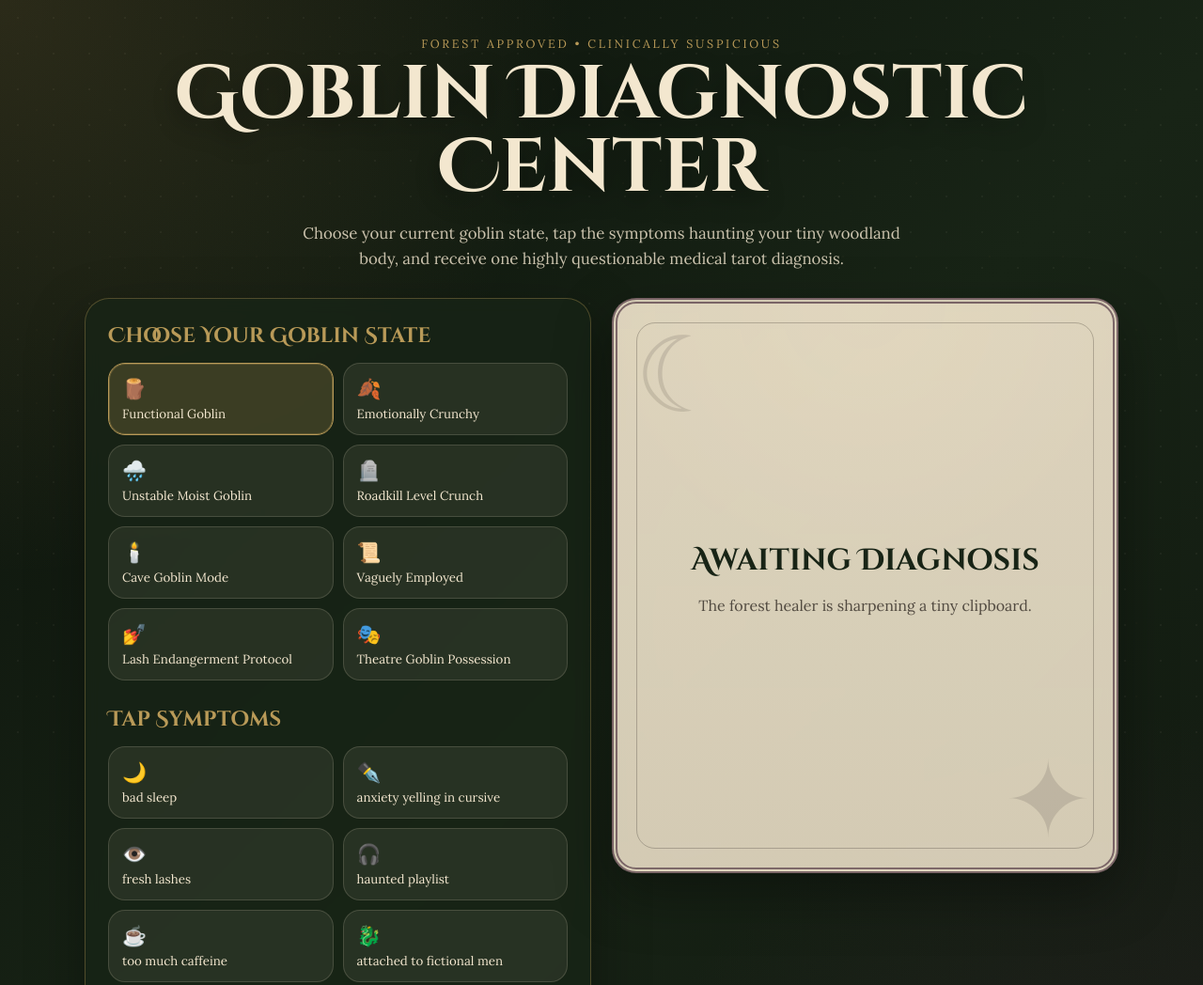
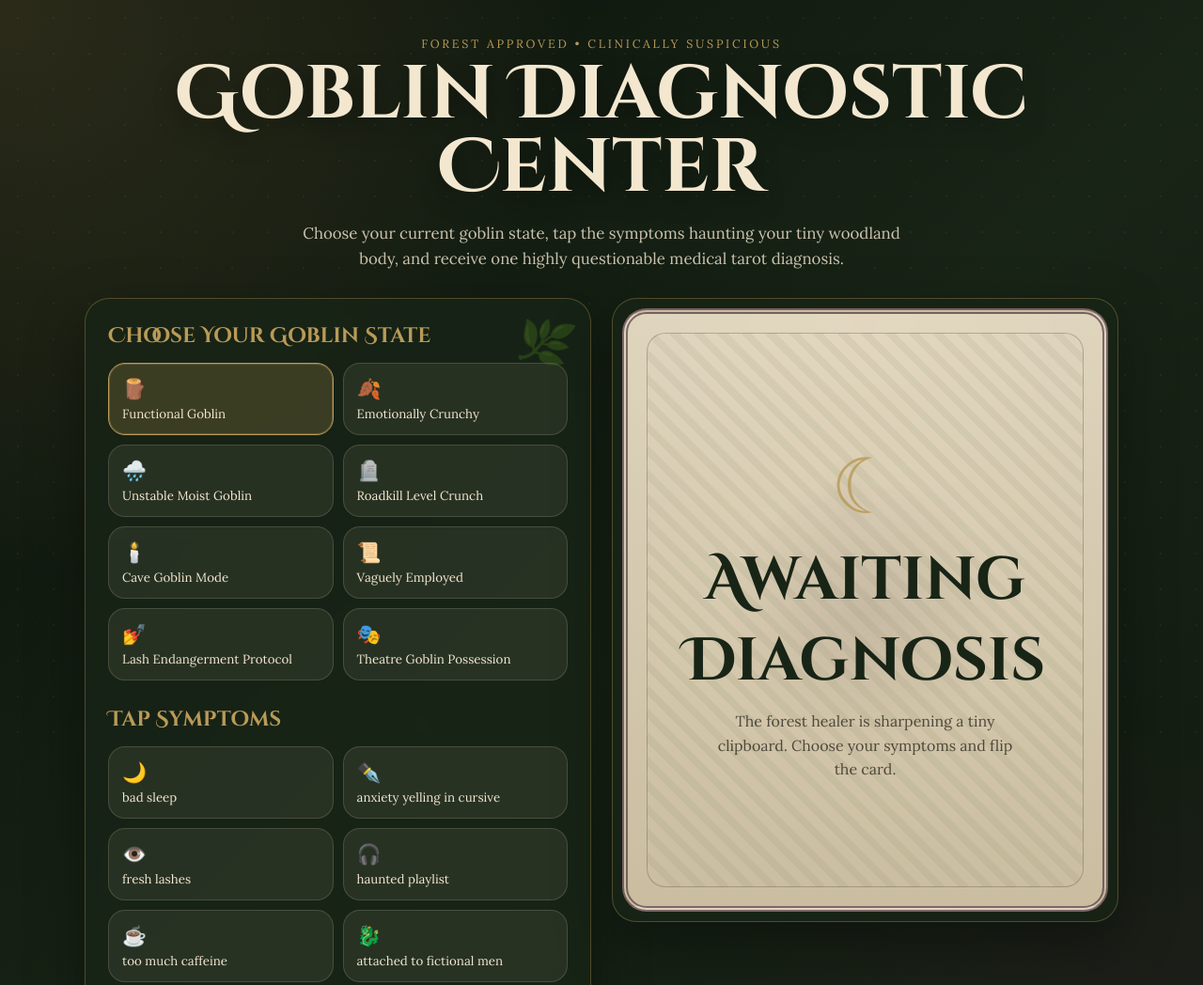
Before and after one commit to Lillycodekitty/Goblin-disgnostic-centre-V1, a plain HTML site: page index.html in a window 1280 px wide. Shown: the top 1048 px of the page at 94% size. Drawn offline with Linux system fonts and the light colour scheme.

Commit message:
Update index.html

```diff
--- a/index.html
+++ b/index.html
@@ -11,6 +11,7 @@
       --moss: #5f7144;
       --mushroom: #d8c7aa;
       --parchment: #f3e7cf;
+      --parchment-deep: #dfcfb0;
       --ink: #261f19;
       --gold: #b99a58;
       --plum: #4a2f3d;
@@ -38,11 +39,29 @@
       position: fixed;
       inset: 0;
       background-image:
-        radial-gradient(circle, rgba(243, 231, 207, 0.11) 1px, transparent 1px),
+        radial-gradient(circle, rgba(243, 231, 207, 0.12) 1px, transparent 1px),
         radial-gradient(circle, rgba(185, 154, 88, 0.08) 1px, transparent 1px);
       background-size: 38px 38px, 78px 78px;
       pointer-events: none;
       opacity: 0.45;
+    }
+
+    body::after {
+      content: "🍄  ✦  🌿  ☾  ✧  🕯️  ✦  🍂";
+      position: fixed;
+      left: 50%;
+      bottom: 18px;
+      transform: translateX(-50%);
+      color: rgba(243, 231, 207, 0.24);
+      letter-spacing: 1rem;
+      white-space: nowrap;
+      pointer-events: none;
+      animation: drift 9s ease-in-out infinite alternate;
+    }
+
+    @keyframes drift {
+      from { transform: translateX(-52%); opacity: 0.18; }
+      to { transform: translateX(-48%); opacity: 0.32; }
     }
 
     .app {
@@ -90,7 +109,7 @@
     }
 
     .panel,
-    .result-card {
+    .result-shell {
       background: rgba(24, 36, 22, 0.78);
       border: 1px solid rgba(185, 154, 88, 0.35);
       border-radius: 26px;
@@ -100,6 +119,18 @@
 
     .panel {
       padding: 24px;
+      position: relative;
+      overflow: hidden;
+    }
+
+    .panel::before {
+      content: "🌿";
+      position: absolute;
+      right: 18px;
+      top: 14px;
+      opacity: 0.25;
+      font-size: 3rem;
+      transform: rotate(18deg);
     }
 
     h2 {
@@ -115,13 +146,9 @@
       gap: 10px;
     }
 
-    .state-list {
-      grid-template-columns: repeat(2, minmax(0, 1fr));
-    }
-
+    .state-list,
     .symptom-list {
       grid-template-columns: repeat(2, minmax(0, 1fr));
-      margin-top: 10px;
     }
 
     button {
@@ -151,6 +178,13 @@
       background: rgba(185, 154, 88, 0.22);
       border-color: var(--gold);
       box-shadow: inset 0 0 0 1px rgba(185, 154, 88, 0.35);
+      animation: tapPop 0.28s ease;
+    }
+
+    @keyframes tapPop {
+      0% { transform: scale(0.97); }
+      70% { transform: scale(1.03); }
+      100% { transform: scale(1); }
     }
 
     .chip span {
@@ -179,18 +213,104 @@
     .result-wrap {
       position: sticky;
       top: 20px;
+      perspective: 1400px;
+    }
+
+    .result-shell {
+      padding: 10px;
+      background:
+        radial-gradient(circle at center, rgba(185, 154, 88, 0.2), transparent 60%),
+        rgba(24, 36, 22, 0.78);
+    }
+
+    .card-stage {
+      min-height: 640px;
+      position: relative;
+      transform-style: preserve-3d;
+      transition: transform 1s cubic-bezier(.2,.8,.2,1);
+    }
+
+    .card-stage.flipped {
+      transform: rotateY(180deg);
+    }
+
+    .card-stage.revealing {
+      animation: revealShake 0.55s ease;
+    }
+
+    @keyframes revealShake {
+      0% { filter: drop-shadow(0 0 0 rgba(185,154,88,0)); }
+      40% { filter: drop-shadow(0 0 24px rgba(185,154,88,.7)); }
+      100% { filter: drop-shadow(0 0 0 rgba(185,154,88,0)); }
+    }
+
+    .tarot-face {
+      position: absolute;
+      inset: 0;
+      min-height: 640px;
+      backface-visibility: hidden;
+      border-radius: 26px;
+      overflow: hidden;
+    }
+
+    .tarot-back,
+    .result-card {
+      padding: 20px;
+      background:
+        linear-gradient(rgba(243, 231, 207, 0.91), rgba(223, 207, 176, 0.9)),
+        radial-gradient(circle at top, rgba(185, 154, 88, 0.25), transparent 45%);
+      color: var(--ink);
+      border: 6px double rgba(74, 47, 61, 0.65);
+    }
+
+    .tarot-back {
+      display: grid;
+      place-items: center;
+      text-align: center;
+    }
+
+    .tarot-back-inner {
+      width: 100%;
+      min-height: 590px;
+      border: 1px solid rgba(38, 31, 25, 0.24);
+      border-radius: 20px;
+      display: grid;
+      place-items: center;
+      padding: 30px;
+      background:
+        radial-gradient(circle at center, rgba(74, 47, 61, 0.11), transparent 38%),
+        repeating-linear-gradient(45deg, rgba(95, 113, 68, 0.08) 0 8px, transparent 8px 18px);
+    }
+
+    .tarot-back h3 {
+      font-family: "Cinzel Decorative", serif;
+      color: var(--forest);
+      font-size: clamp(2rem, 7vw, 4rem);
+      margin: 8px 0;
+    }
+
+    .tarot-back p {
+      max-width: 320px;
+      line-height: 1.6;
+      color: rgba(38, 31, 25, 0.75);
+      margin: 0 auto;
+    }
+
+    .sigil {
+      font-size: 5rem;
+      color: var(--gold);
+      filter: drop-shadow(0 8px 15px rgba(0,0,0,.12));
+      animation: glowPulse 2.8s ease-in-out infinite;
+    }
+
+    @keyframes glowPulse {
+      0%, 100% { transform: scale(1); opacity: 0.72; }
+      50% { transform: scale(1.06); opacity: 1; }
     }
 
     .result-card {
-      min-height: 600px;
-      padding: 20px;
-      background:
-        linear-gradient(rgba(243, 231, 207, 0.9), rgba(243, 231, 207, 0.86)),
-        radial-gradient(circle at top, rgba(185, 154, 88, 0.25), transparent 45%);
-      color: var(--ink);
-      border: 6px double rgba(74, 47, 61, 0.65);
+      transform: rotateY(180deg);
       position: relative;
-      overflow: hidden;
     }
 
     .result-card::before,
@@ -213,11 +333,22 @@
       bottom: 2px;
     }
 
+    .corner {
+      position: absolute;
+      color: rgba(95, 113, 68, 0.35);
+      font-size: 2.3rem;
+      z-index: 2;
+      pointer-events: none;
+    }
+
+    .corner.one { top: 18px; right: 22px; transform: rotate(18deg); }
+    .corner.two { bottom: 18px; left: 22px; transform: rotate(-18deg); }
+
     .card-inner {
       border: 1px solid rgba(38, 31, 25, 0.25);
       border-radius: 20px;
       padding: 24px;
-      min-height: 552px;
+      min-height: 590px;
       position: relative;
       z-index: 1;
     }
@@ -277,21 +408,6 @@
       line-height: 1.7;
     }
 
-    .placeholder {
-      display: grid;
-      place-items: center;
-      min-height: 510px;
-      text-align: center;
-      color: rgba(38, 31, 25, 0.75);
-    }
-
-    .placeholder h3 {
-      font-family: "Cinzel Decorative", serif;
-      font-size: 2rem;
-      margin: 0 0 10px;
-      color: var(--forest);
-    }
-
     .footer-note {
       margin-top: 18px;
       text-align: center;
@@ -319,8 +435,19 @@
         padding: 18px;
       }
 
+      .card-inner,
+      .tarot-back-inner {
+        padding: 18px;
+      }
+
+      .card-stage,
+      .tarot-face {
+        min-height: 720px;
+      }
+
+      .tarot-back-inner,
       .card-inner {
-        padding: 18px;
+        min-height: 670px;
       }
     }
   </style></head>
@@ -341,21 +468,30 @@
     <h2 style="margin-top: 26px;">Tap Symptoms</h2>
     <div class="symptom-list" id="symptomList"></div>
 
-    <button class="diagnose-btn" id="diagnoseBtn">Diagnose My Goblin ✨</button>
+    <button class="diagnose-btn" id="diagnoseBtn">Flip My Goblin Card ✨</button>
     <p class="footer-note">No goblins were harmed. Several were perceived.</p>
   </div>
 
   <div class="result-wrap">
-    <article class="result-card">
-      <div class="card-inner" id="resultCard">
-        <div class="placeholder">
-          <div>
-            <h3>Awaiting Diagnosis</h3>
-            <p>The forest healer is sharpening a tiny clipboard.</p>
+    <div class="result-shell">
+      <div class="card-stage" id="cardStage">
+        <article class="tarot-face tarot-back">
+          <div class="tarot-back-inner">
+            <div>
+              <div class="sigil">☾</div>
+              <h3>Awaiting Diagnosis</h3>
+              <p>The forest healer is sharpening a tiny clipboard. Choose your symptoms and flip the card.</p>
+            </div>
           </div>
-        </div>
+        </article>
+
+        <article class="tarot-face result-card">
+          <div class="corner one">🍄</div>
+          <div class="corner two">🌿</div>
+          <div class="card-inner" id="resultCard"></div>
+        </article>
       </div>
-    </article>
+    </div>
   </div>
 </section>
 
@@ -498,11 +634,13 @@
 
     let selectedState = goblinStates[0];
     let selectedSymptoms = [];
+    let hasDiagnosed = false;
 
     const stateList = document.getElementById("stateList");
     const symptomList = document.getElementById("symptomList");
     const resultCard = document.getElementById("resultCard");
     const diagnoseBtn = document.getElementById("diagnoseBtn");
+    const cardStage = document.getElementById("cardStage");
 
     function renderStates() {
       stateList.innerHTML = "";
@@ -613,7 +751,23 @@
       `;
     }
 
-    diagnoseBtn.addEventListener("click", renderDiagnosis);
+    function flipDiagnosis() {
+      cardStage.classList.remove("flipped");
+      cardStage.classList.remove("revealing");
+
+      setTimeout(() => {
+        renderDiagnosis();
+        cardStage.classList.add("revealing");
+        cardStage.classList.add("flipped");
+        hasDiagnosed = true;
+      }, 350);
+
+      setTimeout(() => {
+        cardStage.classList.remove("revealing");
+      }, 1300);
+    }
+
+    diagnoseBtn.addEventListener("click", flipDiagnosis);
 
     renderStates();
     renderSymptoms();
```
